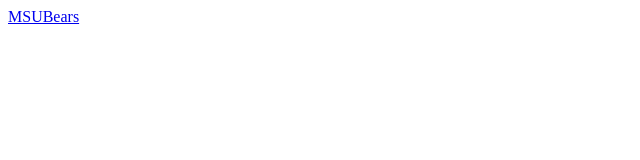
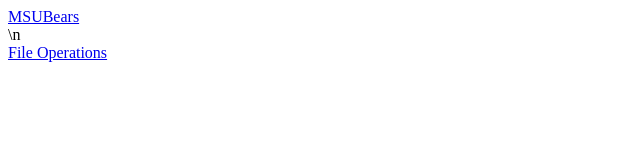
Before and after one commit to VanMan119/interview-questions, a plain HTML site: page index.html in a window 1280 px wide. Shown: the whole page, without its empty margins (0-640 px from the left). Drawn offline with Linux system fonts and the light colour scheme.

Commit message:
Making and testing file operations

```diff
--- a/index.html
+++ b/index.html
@@ -10,6 +10,8 @@
     </head>
     <body>
         <a href="prompts/MSUBears.html">MSUBears</a>
+        <div>\n</div>
+        <a href="prompts/File_operation.html">File Operations</a>
 
 
     </body>
```
